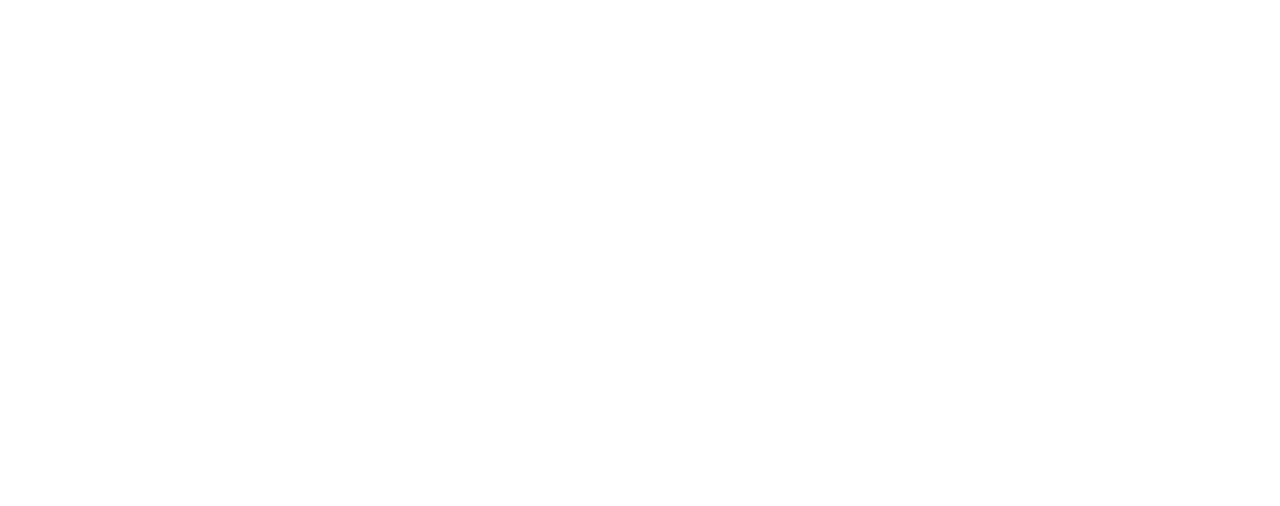
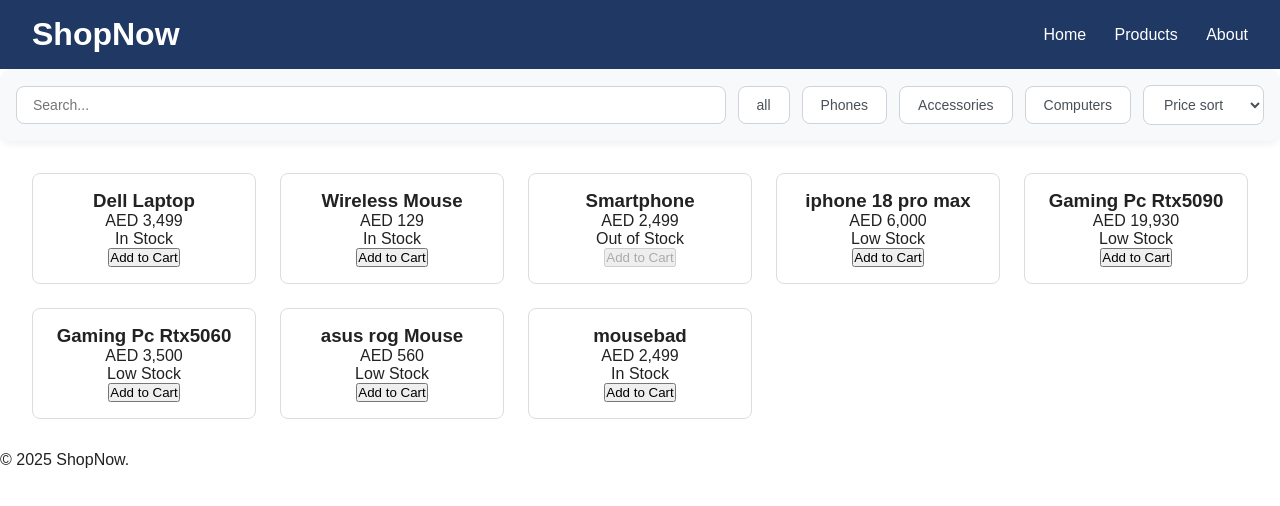
Before and after one commit to MoAljasmi/ecommerce-project, a plain HTML site: page products.html in a window 1280 px wide. Drawn offline with Linux system fonts and the light colour scheme.

Commit message:
fix products.html and link it with app.js lab2

```diff
--- a/css/style.css
+++ b/css/style.css
@@ -9,3 +9,28 @@ body { font-family: Arial, sans-serif; color: #222; }
   .site-header { flex-direction: column; align-items: flex-start; }
   .main-nav a { margin-left: 0; margin-right: 1rem; }
 }
+.controls {
+    display: flex;flex-wrap: wrap; gap: 12px; align-items: center; background-color: #f8f9fa;padding: 16px;
+    border-radius: 12px;box-shadow: 0 4px 6px rgba(0, 0, 0, 0.05);font-family: 'Segoe UI', Tahoma, Geneva, Verdana, sans-serif;
+}
+#search-box {
+    flex: 1; min-width: 200px; padding: 10px 16px;border: 1px solid #ced4da;border-radius: 8px;
+    font-size: 14px;outline: none;transition: all 0.3s ease;background-color: #fff;
+}
+#search-box:focus {
+    border-color: #007bff;box-shadow: 0 0 0 3px rgba(0, 123, 255, 0.15);
+}
+.category-btn {
+    padding: 10px 18px;border: 1px solid #ced4da; background-color: #fff;
+    color: #495057;border-radius: 8px;font-size: 14px;font-weight: 500; cursor: pointer; transition: all 0.2s ease;
+}
+.category-btn:hover {
+    background-color: #e9ecef;border-color: #adb5bd;color: #212529;
+}
+#sort-select {
+    padding: 10px 16px; border: 1px solid #ced4da; border-radius: 8px; background-color: #fff;
+    color: #495057; font-size: 14px; cursor: pointer; outline: none; transition: all 0.3s ease;
+}
+#sort-select:focus {
+    border-color: #007bff; box-shadow: 0 0 0 3px rgba(0, 123, 255, 0.15);
+}
--- a/js/app.js
+++ b/js/app.js
@@ -0,0 +1,50 @@
+const products = [
+  { id: 1, name: "Dell Laptop", category: "Computers", price: 3499, stock: 10 },
+  { id: 2, name: "Wireless Mouse", category: "Accessories", price: 129, stock: 25 },
+  { id: 3, name: "Smartphone", category: "Phones", price: 2499, stock: 0 },
+  { id: 4, name: "iphone 18 pro max", category: "Phones", price: 6000, stock: 1 },
+  { id: 5, name: "Gaming Pc Rtx5090", category: "Computers", price: 19930, stock: 1 },
+  { id: 6, name: "Gaming Pc Rtx5060", category: "Computers", price: 3500, stock: 1},
+  { id: 7, name: "asus rog Mouse", category: "Accessories", price: 560, stock: 3 },
+  { id: 8, name: "mousebad", category: "Accessories", price: 2499, stock: 53 },
+  // ... add at least 12 more products across three categories
+];
+function renderProducts(list) {
+  const container = document.getElementById("product-list");
+  container.innerHTML = "";
+  if (list.length === 0) {
+    container.innerHTML = "<p>No products match your search.</p>";
+    return;
+  }
+  list.forEach(prod => {
+    const stockLabel = prod.stock === 0 ? "Out of Stock"
+      : prod.stock <= 5 ? "Low Stock" : "In Stock";
+    container.innerHTML += `
+      <div class="product">
+        <h3>${prod.name}</h3>
+        <p>AED ${prod.price.toLocaleString()}</p>
+        <p class="stock">${stockLabel}</p>
+        <button ${prod.stock === 0 ? "disabled" : ""}>Add to Cart</button>
+      </div>`;
+  });
+}
+renderProducts(products);
+
+document.getElementById("search-box").addEventListener("input", e => {
+  const term = e.target.value.toLowerCase();
+  renderProducts(products.filter(p => p.name.toLowerCase().includes(term)));
+});
+
+document.querySelectorAll(".category-btn").forEach(btn => {
+  btn.addEventListener("click", () => {
+    const cat = btn.dataset.category;
+    renderProducts(cat === "All" ? products : products.filter(p => p.category === cat));
+  });
+});
+
+document.getElementById("sort-select").addEventListener("change", e => {
+  let sorted = [...products];
+  if (e.target.value === "low-high") sorted.sort((a, b) => a.price - b.price);
+  if (e.target.value === "high-low") sorted.sort((a, b) => b.price - a.price);
+  renderProducts(sorted);
+});
--- a/products.html
+++ b/products.html
@@ -0,0 +1,41 @@
+<!DOCTYPE html>
+<html lang="en">
+<head>
+  <meta charset="UTF-8">
+  <meta name="viewport" content="width=device-width, initial-scale=1.0">
+  <title>ShopNow — Products</title>
+  <link rel="stylesheet" href="css/style.css">
+</head>
+<body>
+  <header class="site-header">
+    <h1 class="logo">ShopNow</h1>
+    <nav class="main-nav">
+      <a href="index.html">Home</a>
+      <a href="products.html">Products</a>
+      <a href="about.html">About</a>
+    </nav>
+  </header>
+
+
+ <div id="control" class="controls">
+
+        <input type="text" id="search-box" placeholder="Search...">
+
+        <button class="category-btn" data-category="All">all</button>
+        <button class="category-btn" data-category="Phones">Phones</button>
+        <button class="category-btn" data-category="Accessories">Accessories</button>
+        <button class="category-btn" data-category="Computers">Computers</button>
+
+        <select id="sort-select">
+            <option value="">Price sort</option>
+            <option value="low-high">low to high</option>
+            <option value="high-low">high to low</option>
+        </select>
+
+    </div>
+       <div id="product-list" class="product-grid"></div>
+
+  <footer class="site-footer"><p>&copy; 2025 ShopNow.</p></footer>
+  <script src="js/app.js"></script>
+</body>
+</html>
```
Also changed, not shown: index.html (+0 -46 lines).
